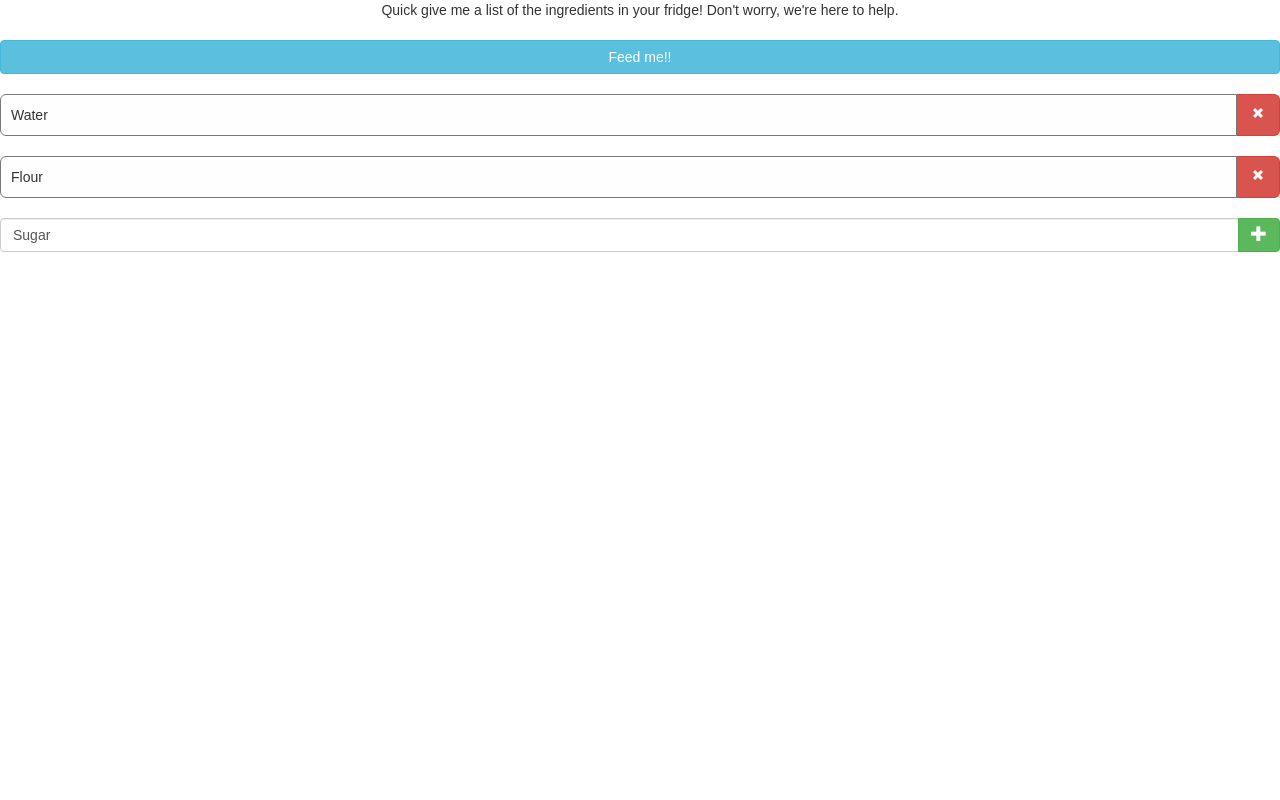
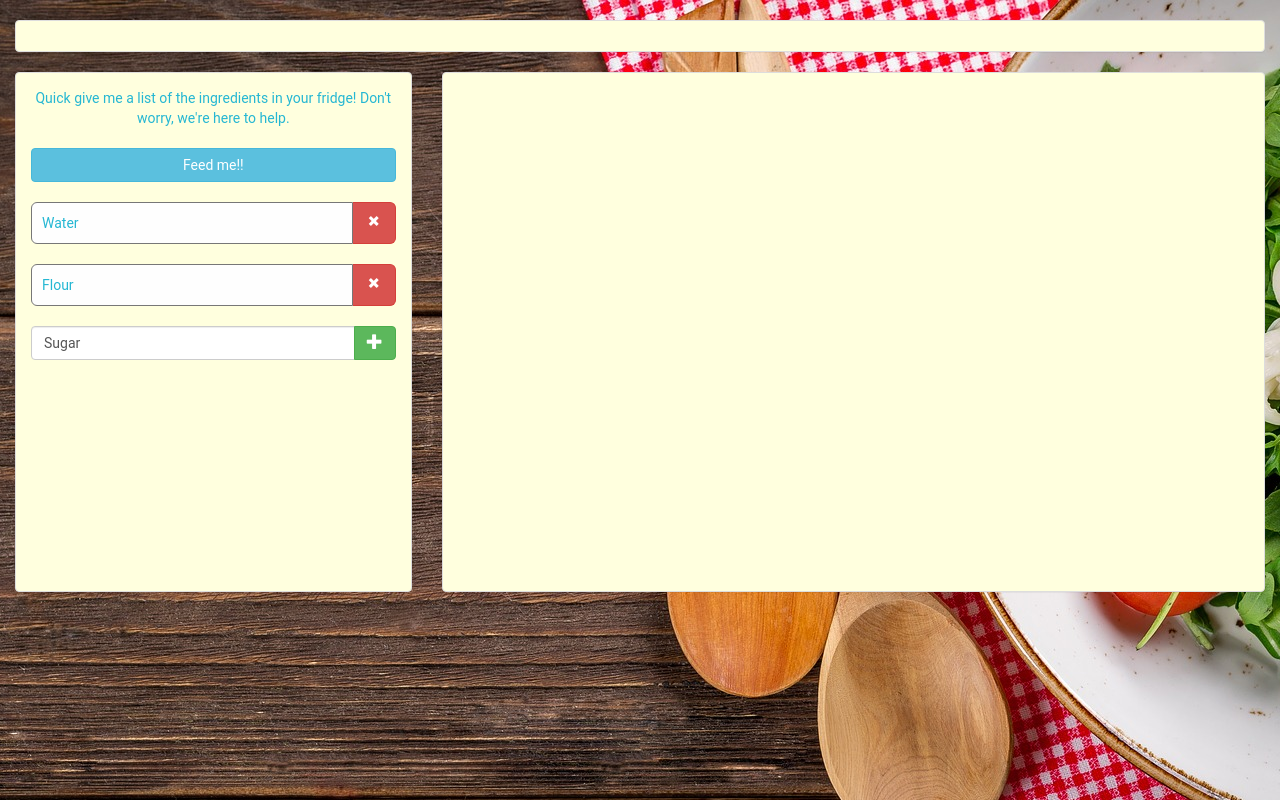
Before and after one commit to zacbraddy/HangryHippo, a React (Create React App) app: page / in a window 1280 px wide. Built offline with nearby package versions, Linux system fonts and the light colour scheme.

Commit message:
Added scaffolding for the do it question

```diff
--- a/src/App.css
+++ b/src/App.css
@@ -7,3 +7,35 @@
     display: flex;
     align-items: center;
 }
+
+@media screen and (min-width: 1025px) {
+  html, body, .App {
+    height: 100%;
+  }
+}
+
+html, .App {
+  min-height: 100%;
+}
+
+.App {
+  background: url('common/images/app-background.jpg') top repeat-y;
+}
+
+@media screen and (min-width: 1200px) {
+  .content-row {
+    height: 65%;
+  }
+}
+
+.ingredients-col {
+  height: 100%;
+}
+
+.recipes-col {
+  height: 100%;
+}
+
+.panel.header {
+  margin-top: 20px;
+}
--- a/src/App.js
+++ b/src/App.js
@@ -30,7 +30,36 @@ class App extends Component {
 
   render() {
     return (
-      <IngredientsList {...this.props} />
+      <div className="App container-fluid">
+        <div className="row container-fluid">
+        <div className="panel panel-default header hangry-panel">
+          <div className="panel-body">
+            </div>
+          </div>
+        </div>
+        <div className="row content-row">
+          <div className="col-lg-4 ingredients-col">
+            <div className="panel panel-default hangry-panel">
+              <div className="panel-body">
+                <IngredientsList
+                  ingredients={ingredientsList.ingredients}
+                  nextIngredient={ingredientsList.nextIngredient}
+                  addIngredient={ingredientsList.addIngredient}
+                  removeIngredient={ingredientsList.removeIngredient}
+                  handleAddNextChange={ingredientsList.handleAddNextChange}
+                  canSearch={ingredientsList.canSearch}
+                />
+              </div>
+            </div>
+          </div>
+          <div className="col-lg-8 recipes-col">
+            <div className="panel panel-default hangry-panel">
+              <div className="panel-body">
+              </div>
+            </div>
+          </div>
+        </div>
+      </div>
     );
   }
 }
--- a/src/index.css
+++ b/src/index.css
@@ -1,5 +1,25 @@
+#root {
+  height: 100%
+}
+
 body {
   margin: 0;
   padding: 0;
-  font-family: sans-serif;
+  font-family: 'Roboto', sans-serif;
+  color: #25b7d3;
+  position: absolute;
+  top: 0;
+  right: 0;
+  bottom: 0;
+  left: 0;
 }
+
+.hangry-panel {
+  background-color: #ffffde;
+}
+
+@media screen and (min-width: 1200px) {
+  .hangry-panel {
+    height: 100%;
+  }
+}
```
Also changed, not shown: src/common/images/app-background.jpg (added), src/common/images/hangry-logo.gif (added).
